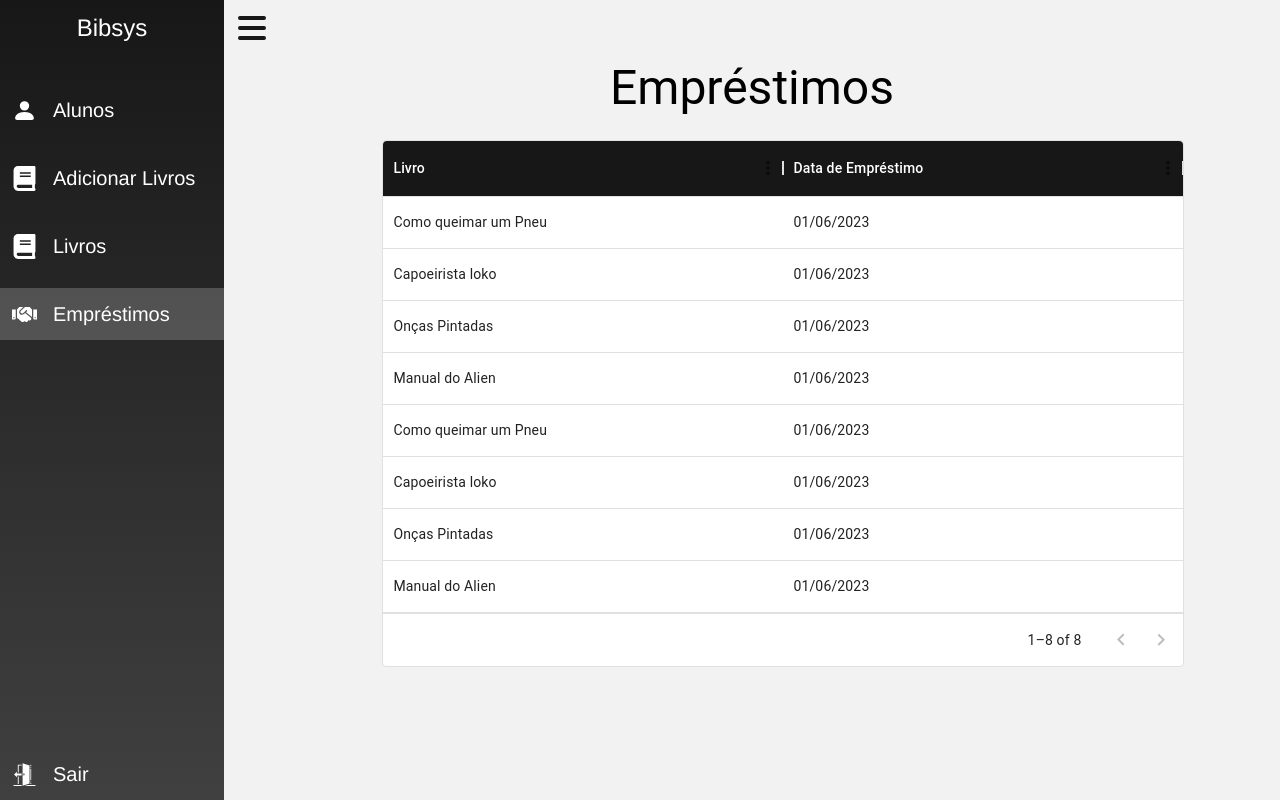
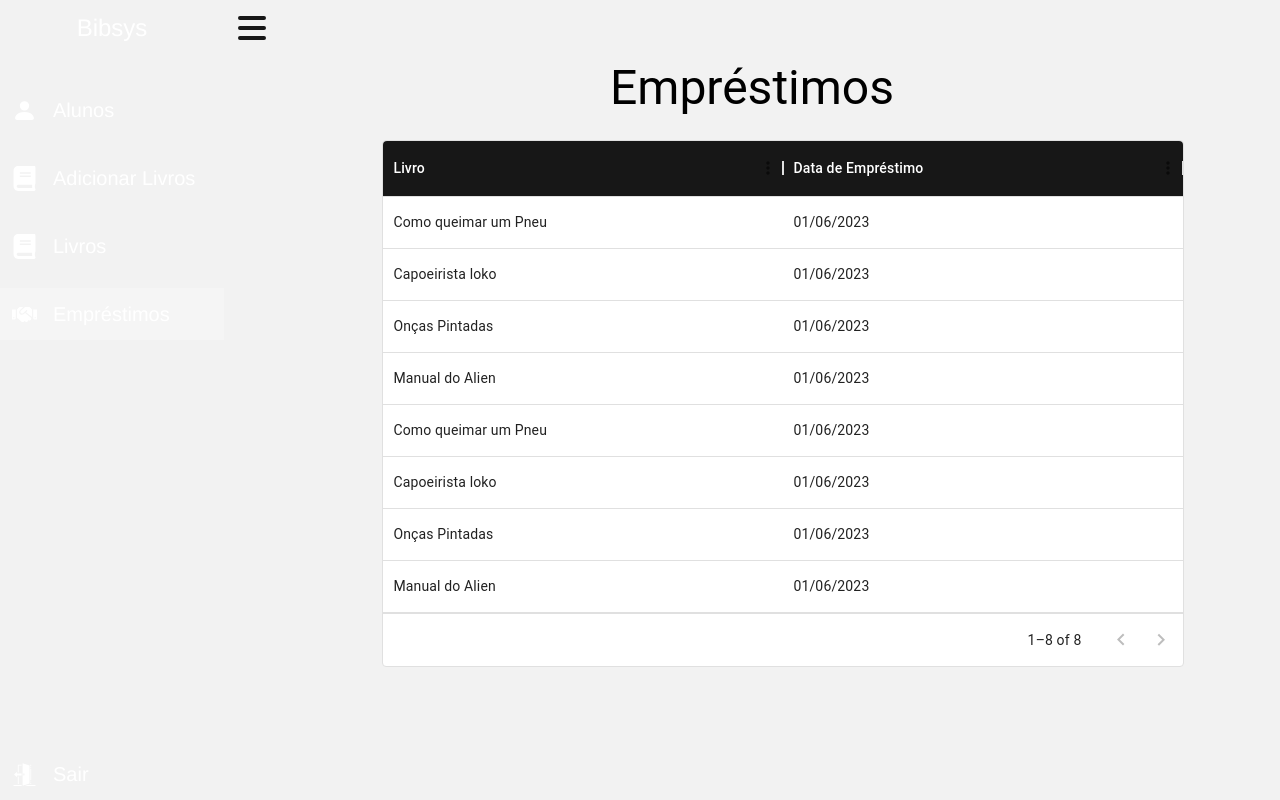
Before and after one commit to Fabio-Paula/biblioteca-pex, a Next.js app: page /emprestimos in a window 1280 px wide. Built offline with nearby package versions, Linux system fonts and the light colour scheme.

Commit message:
Update menu.tsx

```diff
--- a/components/menu.tsx
+++ b/components/menu.tsx
@@ -59,11 +59,10 @@ export default function Menu() {
       <div onClick={() => setChangeValueMenu(false)} className="fixed w-full h-full z-[999] bg-black/40 backdrop-blur-sm" /> : null}
       <nav className="relative lg:flex z-[1000]">
         <div
-          className={
-            changeValueMenu
-              ? "w-[14rem] absolute lg:relative h-screen transition-all duration-200 colors-menu"
-              : "w-[3.5rem] absolute lg:relative h-screen transition-all duration-200 colors-menu"
-          }
+          className={`
+            ${changeValueMenu ? "w-[14rem]" : "w-[3.5rem]"}
+               absolute lg:relative h-screen transition-all duration-200 colors-menu"
+          `}
         >
         {changeValueMenu && (
             <Link href={"/"} className="flex-center">
```
